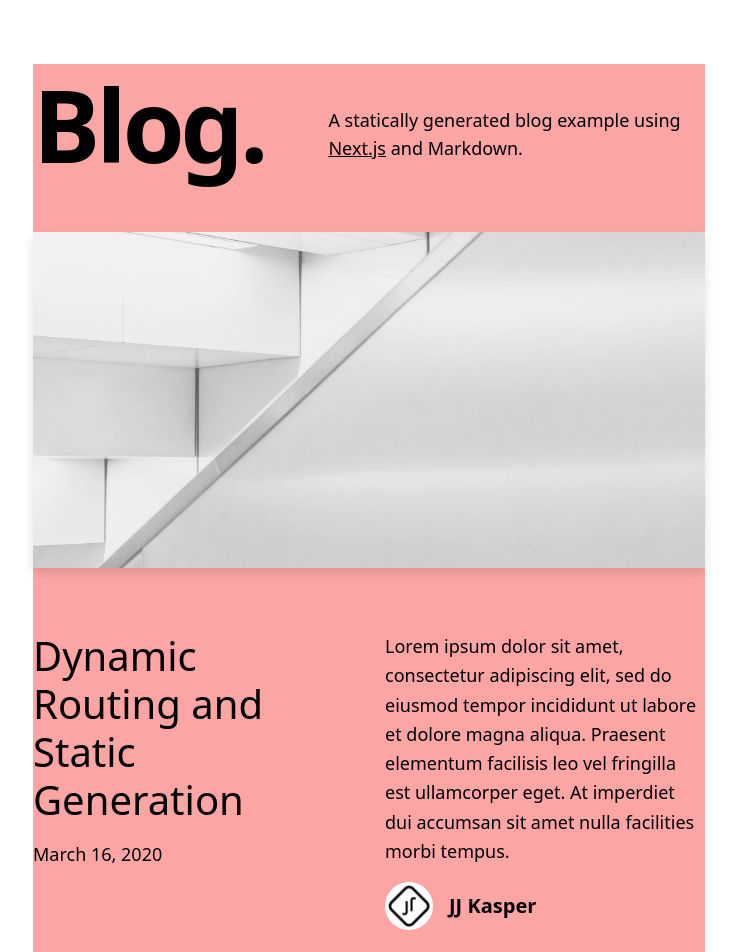
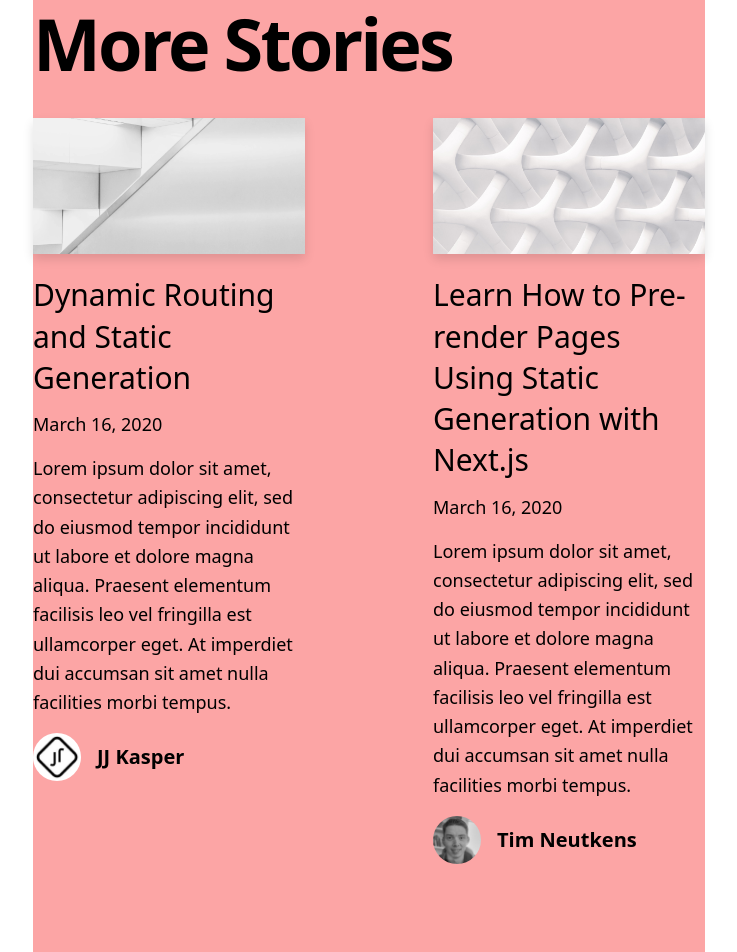
Before and after one commit to ruskakimov/kakimov.com, a Next.js app: page / in a window 1280 px wide. Shown: the top 952 px of the page, without its empty margins (271-1008 px from the left). Built offline with nearby package versions, Linux system fonts and the light colour scheme.

Commit message:
Remove hero post

```diff
--- a/components/hero-post.tsx
+++ /dev/null
@@ -1,53 +0,0 @@
-import Avatar from "./avatar";
-import DateFormatter from "./date-formatter";
-import CoverImage from "./cover-image";
-import Link from "next/link";
-import type Author from "../interfaces/author";
-
-type Props = {
-  title: string;
-  coverImage: string;
-  date: string;
-  excerpt: string;
-  author: Author;
-  slug: string;
-};
-
-const HeroPost = ({
-  title,
-  coverImage,
-  date,
-  excerpt,
-  author,
-  slug,
-}: Props) => {
-  return (
-    <section>
-      <div className="mb-8 md:mb-16">
-        <CoverImage title={title} src={coverImage} slug={slug} />
-      </div>
-      <div className="md:grid md:grid-cols-2 md:gap-x-16 lg:gap-x-8 mb-20 md:mb-28">
-        <div>
-          <h3 className="mb-4 text-4xl lg:text-5xl leading-tight">
-            <Link
-              as={`/posts/${slug}`}
-              href="/posts/[slug]"
-              className="hover:underline"
-            >
-              {title}
-            </Link>
-          </h3>
-          <div className="mb-4 md:mb-0 text-lg">
-            <DateFormatter dateString={date} />
-          </div>
-        </div>
-        <div>
-          <p className="text-lg leading-relaxed mb-4">{excerpt}</p>
-          <Avatar name={author.name} picture={author.picture} />
-        </div>
-      </div>
-    </section>
-  );
-};
-
-export default HeroPost;
--- a/pages/index.tsx
+++ b/pages/index.tsx
@@ -1,6 +1,4 @@
 import MoreStories from "../components/more-stories";
-import HeroPost from "../components/hero-post";
-import Intro from "../components/intro";
 import { getAllPosts } from "../lib/api";
 import Head from "next/head";
 import { CMS_NAME } from "../lib/constants";
@@ -11,25 +9,12 @@
 };
 
 export default function Index({ allPosts }: Props) {
-  const heroPost = allPosts[0];
-  const morePosts = allPosts.slice(1);
   return (
     <>
       <Head>
         <title>{`Next.js Blog Example with ${CMS_NAME}`}</title>
       </Head>
-      <Intro />
-      {heroPost && (
-        <HeroPost
-          title={heroPost.title}
-          coverImage={heroPost.coverImage}
-          date={heroPost.date}
-          author={heroPost.author}
-          slug={heroPost.slug}
-          excerpt={heroPost.excerpt}
-        />
-      )}
-      {morePosts.length > 0 && <MoreStories posts={morePosts} />}
+      <MoreStories posts={allPosts} />
     </>
   );
 }
```
